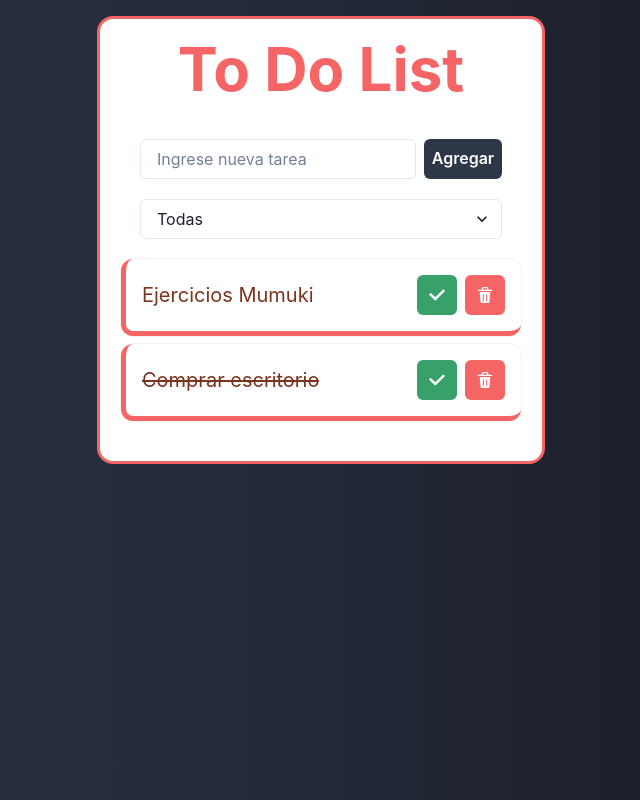
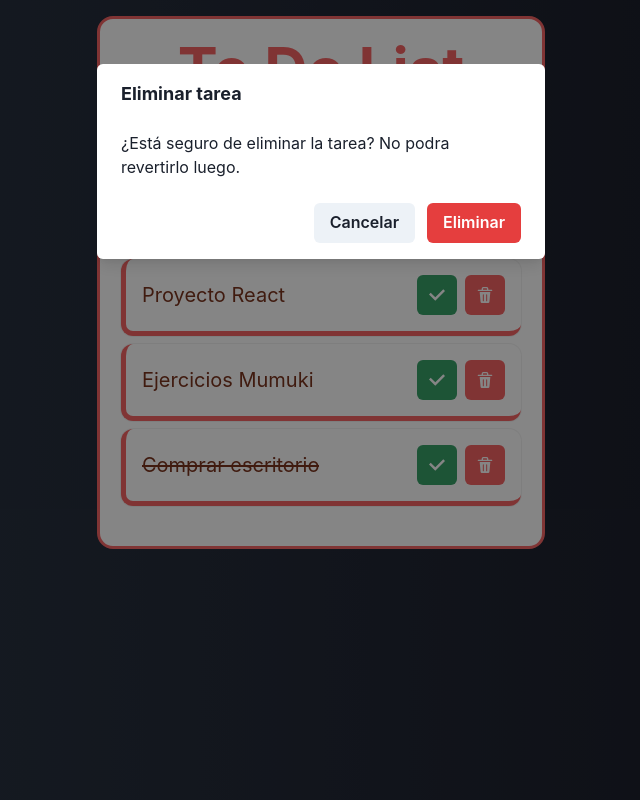
Before and after one commit to sami1793/to-do-list, a React (Vite) app: page / in a window 1280 px wide. Both pictures are taken after a click on the button 804 px from the left and 295 px from the top of the page. Shown: the whole page, without its empty margins (319-959 px from the left). Built offline with nearby package versions, Linux system fonts and the light colour scheme.

Commit message:
Se agrega modal alert dialog con chakra  para consultar antes de borar una tarea

```diff
--- a/src/components/task/Task.jsx
+++ b/src/components/task/Task.jsx
@@ -1,48 +1,79 @@
+import React from 'react'
 import { CheckIcon, DeleteIcon } from '@chakra-ui/icons'
-import { IconButton, Text, HStack, StackDivider, Spacer } from '@chakra-ui/react'
-import { useState } from 'react'
+import { IconButton, Text, HStack, Button, Spacer, AlertDialog, AlertDialogOverlay,
+    AlertDialogContent, AlertDialogHeader, AlertDialogBody, AlertDialogFooter, useDisclosure } from '@chakra-ui/react'
 import { setLocalStorage } from '../../utils/localStorage'
 
-export const Task = ({task, taskList, setTaskList}) => {
+export const Task = ({ task, taskList, setTaskList }) => {
+
+    const { isOpen, onOpen, onClose } = useDisclosure()
+    const cancelRef = React.useRef()
 
 
-    const deleteTask = (id) =>{
-        const newTaskList = [...taskList].filter((task)=>task.id!=id);
+    const deleteTask = (id) => {
+        onClose()
+        const newTaskList = [...taskList].filter((task) => task.id != id);
         setTaskList(newTaskList);
-        setLocalStorage('taskListStorage',newTaskList)
+        setLocalStorage('taskListStorage', newTaskList)
     }
 
-    const checkedTask = (id) =>{
-        const newTaskList = [...taskList].map((task)=> {
-            if(task.id==id) {task.done=!task.done}
+    const checkedTask = (id) => {
+        const newTaskList = [...taskList].map((task) => {
+            if (task.id == id) { task.done = !task.done }
             return task
-        } )
+        })
 
 
         setTaskList(newTaskList);
-        setLocalStorage('taskListStorage',newTaskList)
+        setLocalStorage('taskListStorage', newTaskList)
     }
 
     return (
-        <HStack bg='white' p={4} color='orange.800' w={400} borderRadius='xl'shadow='xs'
-        borderBottomWidth={5} borderBottomColor='red.400' borderLeftWidth={5} borderLeftColor='red.400' >
-            <Text as={task.done?'del':''} fontSize='xl'noOfLines={2} >{task.title}</Text>
+        <HStack bg='white' p={4} color='orange.800' w={400} borderRadius='xl' shadow='xs'
+            borderBottomWidth={5} borderBottomColor='red.400' borderLeftWidth={5} borderLeftColor='red.400' >
+            <Text as={task.done ? 'del' : ''} fontSize='xl' noOfLines={2} >{task.title}</Text>
             <Spacer></Spacer>
             <HStack>
                 <IconButton
                     colorScheme='green'
                     aria-label='Search database'
                     icon={<CheckIcon />}
-                    onClick={()=> checkedTask(task.id)}
+                    onClick={() => checkedTask(task.id)}
                 />
                 <IconButton
                     bg='red.400'
                     color='white'
-                    _hover={{bg:'red.500'}}
+                    _hover={{ bg: 'red.500' }}
                     aria-label='Search database'
                     icon={<DeleteIcon />}
-                    onClick={()=> deleteTask(task.id)}
+                    onClick={onOpen}
                 />
+                <AlertDialog
+                    isOpen={isOpen}
+                    leastDestructiveRef={cancelRef}
+                    onClose={onClose}
+                >
+                    <AlertDialogOverlay>
+                        <AlertDialogContent>
+                            <AlertDialogHeader fontSize='lg' fontWeight='bold'>
+                                Eliminar tarea
+                            </AlertDialogHeader>
+
+                            <AlertDialogBody>
+                                ¿Está seguro de eliminar la tarea? No podra revertirlo luego.
+                            </AlertDialogBody>
+
+                            <AlertDialogFooter>
+                                <Button ref={cancelRef} onClick={onClose}>
+                                    Cancelar
+                                </Button>
+                                <Button colorScheme='red' onClick={()=>deleteTask(task.id)} ml={3}>
+                                    Eliminar
+                                </Button>
+                            </AlertDialogFooter>
+                        </AlertDialogContent>
+                    </AlertDialogOverlay>
+                </AlertDialog>
             </HStack>
         </HStack>
     )
```
